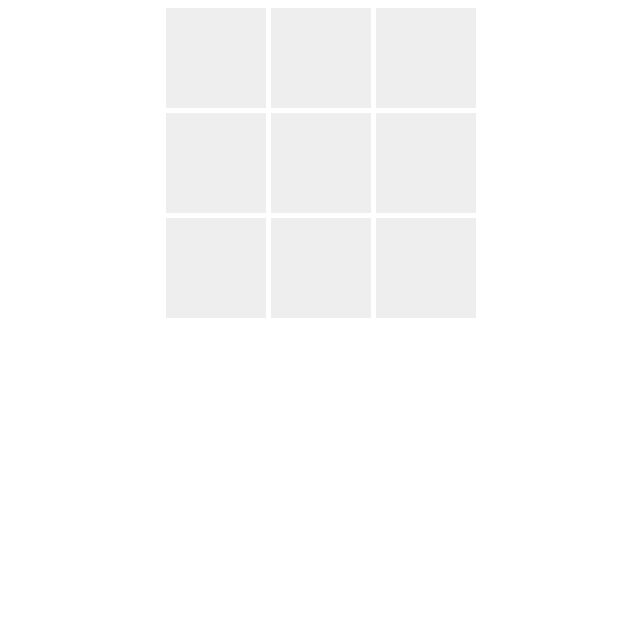
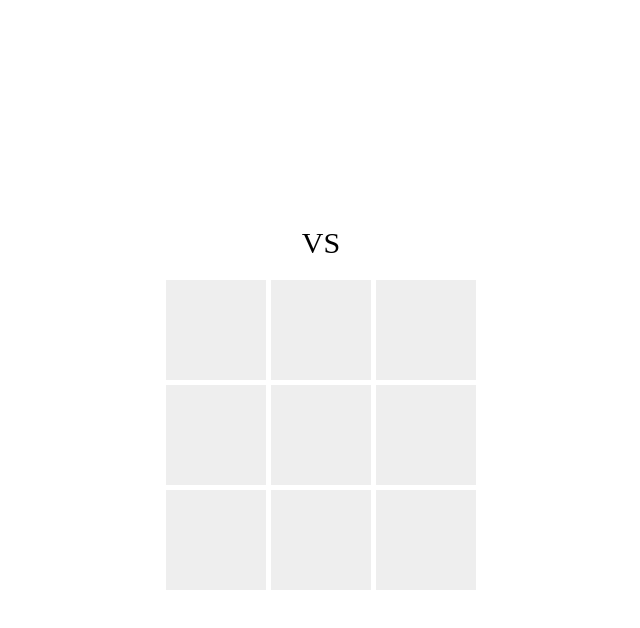
Before and after one commit to SafelS/odin-tic-tac-toe, a plain HTML site: page index.html in a window 1280 px wide. Both pictures are taken after a click on the button "Start Game". Shown: the whole page, without its empty margins (319-959 px from the left). Drawn offline with Linux system fonts and the light colour scheme.

Commit message:
Finished Project

```diff
--- a/script.js
+++ b/script.js
@@ -43,6 +43,7 @@ function Gamecontroller(name1, name2){
     const restartButton = document.getElementById("restart-btn");
     const messageScreen = document.getElementById("result");
 
+
     let currentplayer = player1;
 
     const gameboard = createGameboard();
@@ -72,17 +73,28 @@ function Gamecontroller(name1, name2){
         return false;
     };
 
-    const container = document.getElementById("game-screen");
+
 
 
     const createBoardUI = () => {
-        container.innerHTML = "";
+        gameScreen.innerHTML = "";
+
+        const playerDisplay = document.createElement("div");
+        playerDisplay.id = "player-display"
+        playerDisplay.textContent = player1.getPlayerName() + " VS " + player2.getPlayerName();
+        gameScreen.appendChild(playerDisplay);
+
+        const gameTile = document.createElement("div");
+        gameTile.id = "game-field";
+        gameScreen.appendChild(gameTile);
+
+
         gameboard.getGameboard().forEach((field, index) => {
             const fieldDiv = document.createElement("div");
             fieldDiv.classList.add("field");
             fieldDiv.dataset.index = index;
             fieldDiv.textContent = field;
-            container.appendChild(fieldDiv);
+            gameTile.appendChild(fieldDiv);
 
 
             fieldDiv.addEventListener("click", () => {
@@ -102,7 +114,7 @@ function Gamecontroller(name1, name2){
     const showEndScreen = (msg) => {
 
         gameScreen.classList.add("hidden");
-        container.innerHTML = "";
+        gameScreen.innerHTML = "";
         endScreen.classList.remove("hidden");
 
         messageScreen.innerHTML = msg;
@@ -139,7 +151,7 @@ function Gamecontroller(name1, name2){
                     updateDisplay();
                     return;
                 }else{
-                    showEndScreen(`${player2.getPlayerName()}  Won, YAY!`);
+                    showEndScreen(`${player1.getPlayerName()}  Won, YAY!`);
                     gameboard.resetGameboard();
                     updateDisplay();
                     return;
@@ -156,33 +168,9 @@ function Gamecontroller(name1, name2){
 
 
 
-
-/*Tie Test
-game1.playRound(0);
-game1.playRound(1);
-game1.playRound(4);
-game1.playRound(2);
-game1.playRound(5);
-game1.playRound(3);
-game1.playRound(6);
-game1.playRound(8);
-game1.playRound(7);
-*/
-
-/* Winner Test
-game1.playRound(0);
-game1.playRound(3);
-game1.playRound(1);
-game1.playRound(4);
-game1.playRound(2);
-game1.playRound(7);
-game1.playRound(7);*/
-
-
-
-
 const startScreen = document.getElementById("start-screen");
 const gameScreen = document.getElementById("game-screen");
+
 
 const startButton = document.getElementById("start-btn");
 
--- a/style.css
+++ b/style.css
@@ -3,9 +3,10 @@
   display: flex;
   align-items: center;
   justify-content: center;
+  height: 100vh;
 }
 
-.game{
+#game-field{
   display: grid;
   grid-template-columns: repeat(3, 100px);
   grid-template-rows: repeat(3, 100px);
@@ -28,6 +29,29 @@
   justify-content: center;
 }
 
+#start-screen{
+  border: 3px black solid ;
+  gap: 5px;
+  padding: 25px;
+}
+
+#start-screen input{
+  font-size: 30px;
+  flex-grow: 1;
+
+}
+
+#game-screen{
+  display: flex;
+  flex-direction: column;
+  align-items: center;
+  gap: 20px;
+}
+
+#player-display{
+  font-size: 30px;
+}
+
 
 
 
```
Also changed, not shown: index.html (line endings or trailing spaces).
